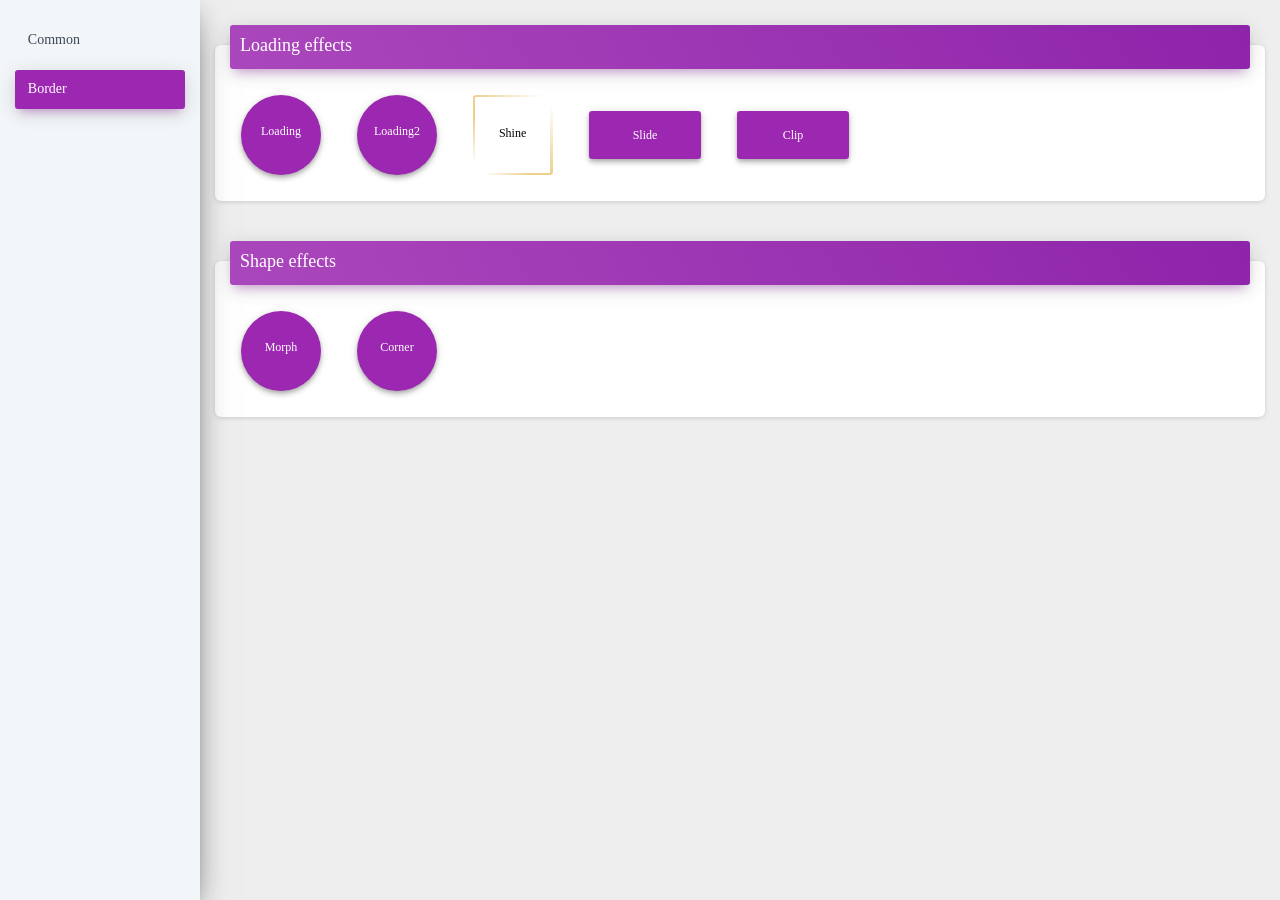
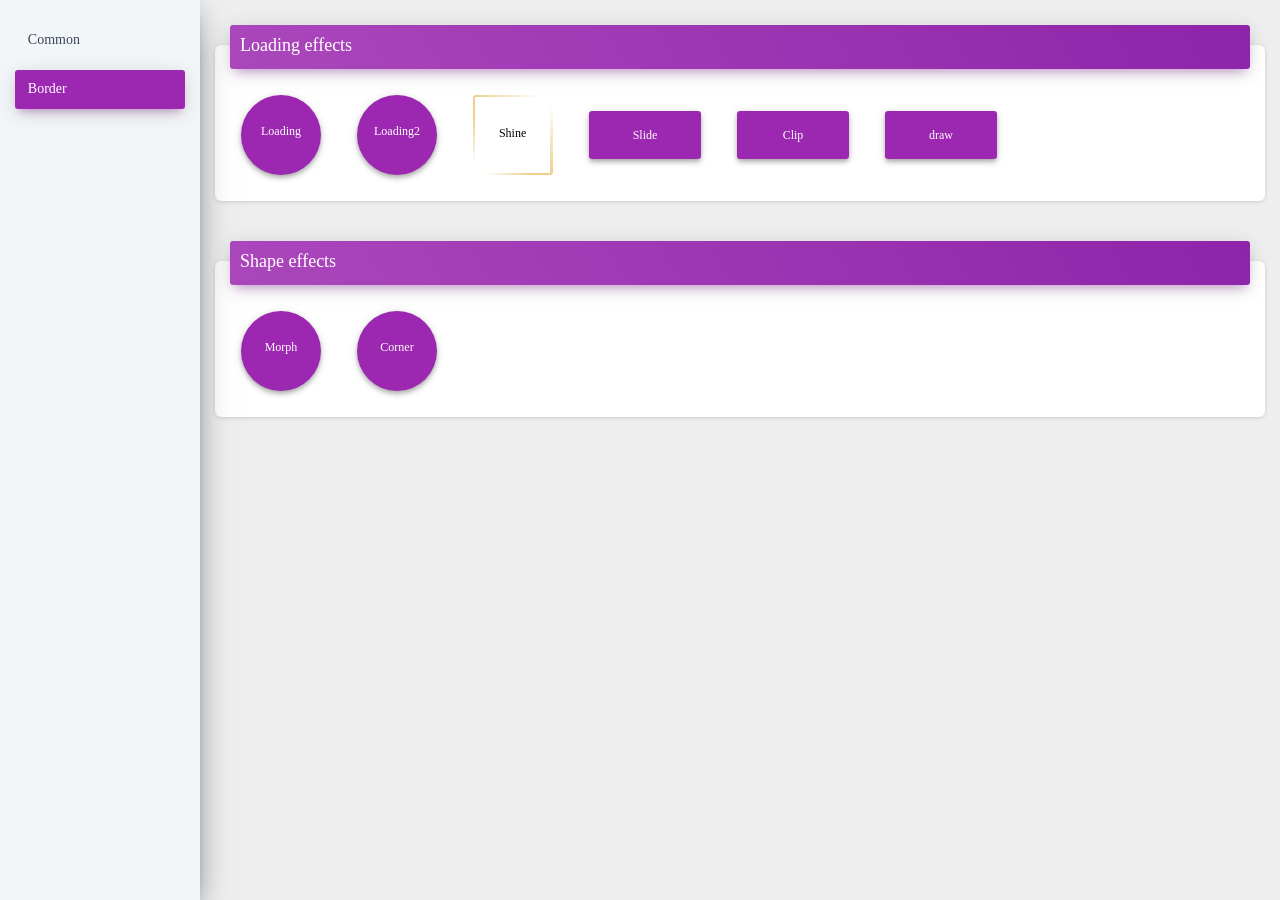
Before and after one commit to pennylliang/pennylliang.github.io, a Jekyll site: the page built from border.html, in a window 1280 px wide. Built offline with Jekyll 4.4.1, drawn with Linux system fonts in a browser that asks for light colours.

Commit message:
add draw

```diff
--- a/_sass/interaction_effects/effects/_border.scss
+++ b/_sass/interaction_effects/effects/_border.scss
@@ -300,3 +300,40 @@
     }
   }
 }
+
+@mixin draw-body($direct) {
+  @include optimize();
+  position: absolute;
+
+  border: 4px solid transparent;
+  width: 0;
+  height: 0;
+  @if $direct == left {
+    top: 0;
+    left: 0;
+
+  } @else {
+    right: 0;
+    bottom: 0;
+
+  }
+}
+
+@mixin draw($direct) {
+  width: 100%;
+  height: 100%;
+  @if $direct == left {
+    border-top-color:  rgba(255, 255, 255, 0.7);
+    border-right-color:  rgba(255, 255, 255, 0.7);
+    transition:
+      width 0.25s ease-out, // Width expands first
+      height 0.25s ease-out 0.25s; // And then height
+  } @else {
+    border-bottom-color: rgba(255, 255, 255, 0.7); // Make borders visible
+    border-left-color: rgba(255, 255, 255, 0.7);
+    transition:
+    border-color 0s ease-out 0.5s, // Wait for ::before to finish before showing border
+      width 0.25s ease-out 0.5s, // And then exanding width
+      height 0.25s ease-out 0.75s; // And finally height
+  }
+}
--- a/_sass/interaction_effects/interaction_effects.scss
+++ b/_sass/interaction_effects/interaction_effects.scss
@@ -84,3 +84,19 @@
 .#{$nameSpace}-bubble-right {
   @include bubble(25px, 40px, right);
 }
+
+.#{$nameSpace}-draw-body-left {
+  @include draw-body(left);
+}
+
+.#{$nameSpace}-draw-body-right {
+  @include draw-body(right);
+}
+
+.#{$nameSpace}-draw-left {
+  @include draw(left);
+}
+
+.#{$nameSpace}-draw-right {
+  @include draw(right);
+}
--- a/assets/js/demo.js
+++ b/assets/js/demo.js
@@ -77,6 +77,32 @@
   }
   button.appendChild(left);
   button.appendChild(right);
+}
+
+function createDraw(event) {
+  const button = event.currentTarget;
+
+  const left = button.getElementsByClassName(`${classPrefix}-draw-body-left`)[0];
+  const right = button.getElementsByClassName(`${classPrefix}-draw-body-right`)[0];
+  if (left.classList.contains(`${classPrefix}-draw-left`)) {
+    left.classList.remove(`${classPrefix}-draw-left`);
+  }
+  if (right.classList.contains(`${classPrefix}-draw-right`)) {
+    right.classList.remove(`${classPrefix}-draw-right`);
+  }
+  left.classList.add(`${classPrefix}-draw-left`);
+  right.classList.add(`${classPrefix}-draw-right`);
+
+  setTimeout(() => {
+    const left = document.getElementsByClassName(`${classPrefix}-draw-left`)[0];
+    const right = document.getElementsByClassName(`${classPrefix}-draw-right`)[0];
+    if (left) {
+      left.classList.remove(`${classPrefix}-draw-left`);
+    }
+    if (right) {
+      right.classList.remove(`${classPrefix}-draw-right`)
+    }
+  }, 1000);
 }
 
 function createBorderSlide(event) {
@@ -177,6 +203,7 @@
   addStyleEventListener('psychoDemoItem', `${classPrefix}-psycho`, 2000, true);
   addStyleEventListener('cornerDemoItem', `${classPrefix}-corner`, 3000, true);
   addSpanEventListener('bubbleDemoItem', '', createBubble);
+  addSpanEventListener('drawDemoItem', '', createDraw);
 }
 
 if(window.attachEvent) {
--- a/border.html
+++ b/border.html
@@ -20,6 +20,10 @@
     </div>
     <div id="slideDemoItem" class="box" style="overflow: hidden;">Slide</div>
     <div id="clipDemoItem" class="box">Clip</div>
+    <div id="drawDemoItem" class="box">draw
+      <span class="interE-draw-body-left"></span>
+      <span class="interE-draw-body-right"></span>
+    </div>
   </div>
 </div>
 
```
